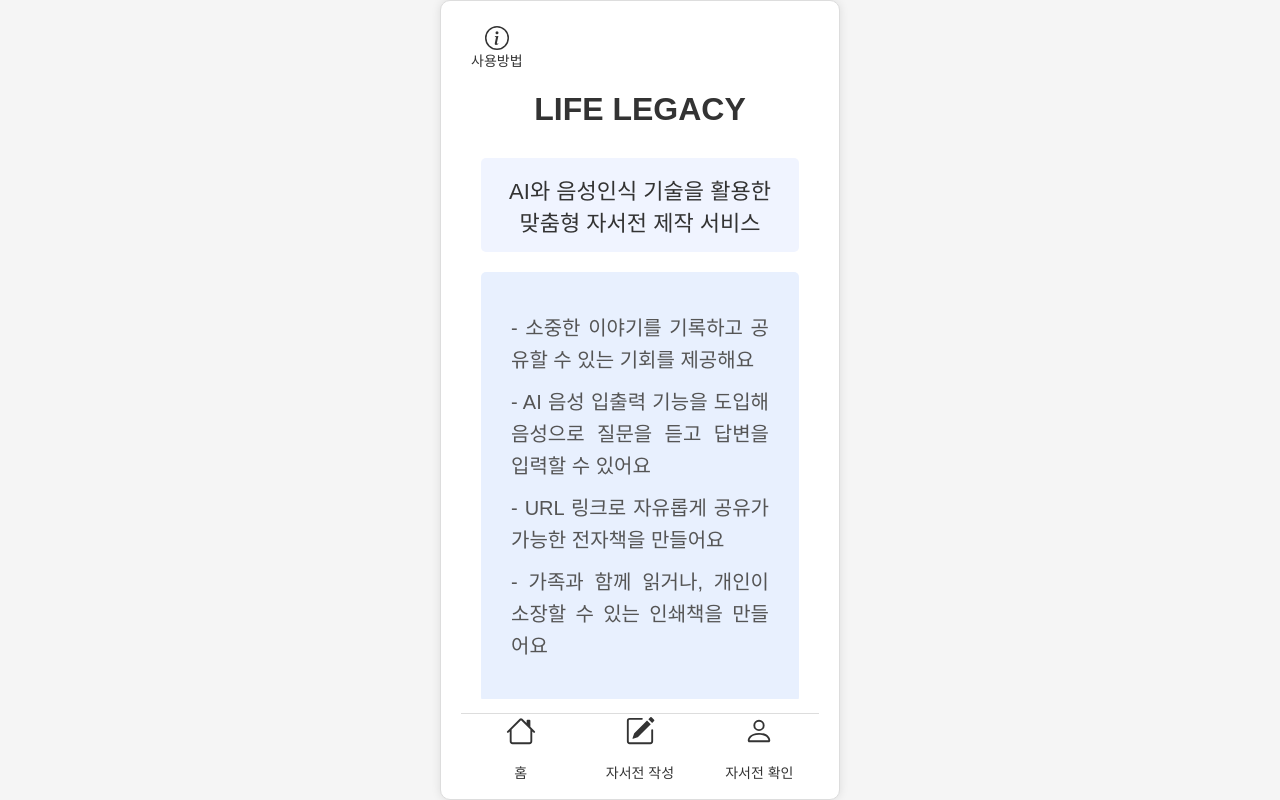
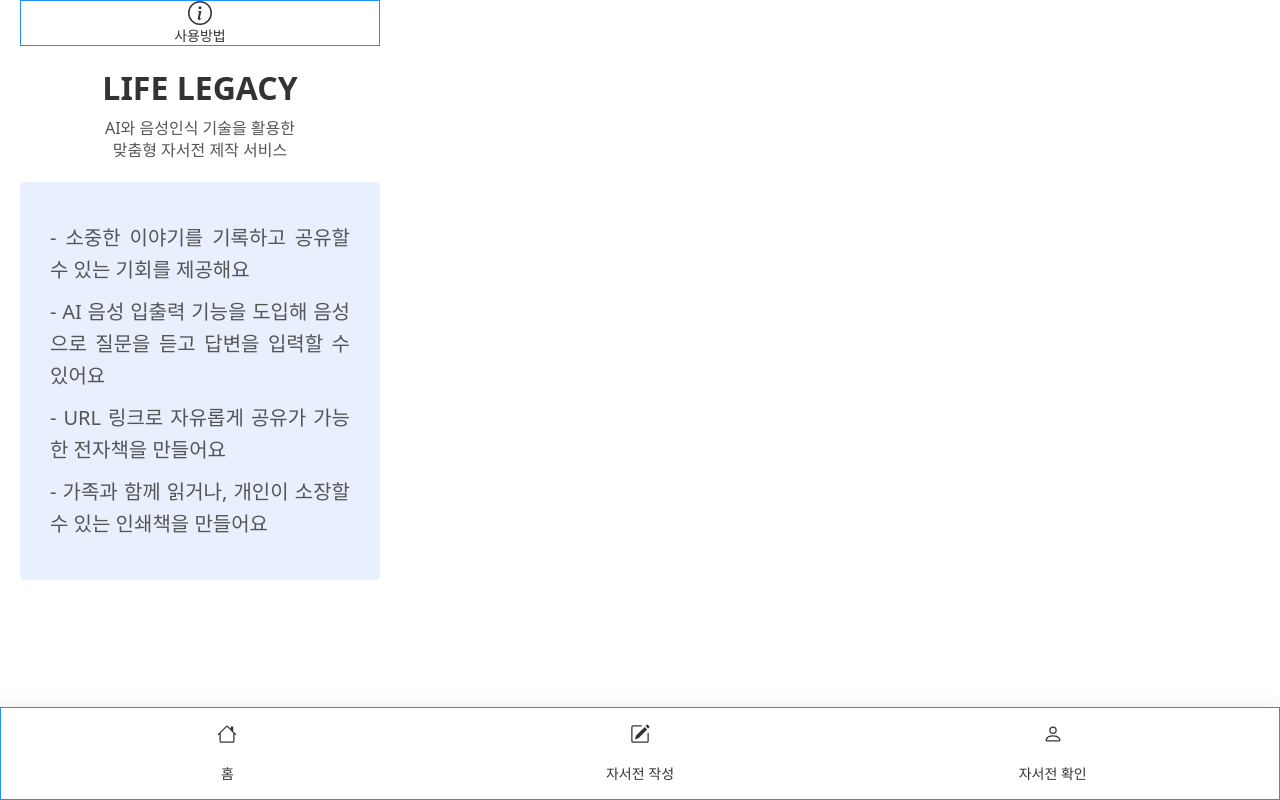
Before and after one commit to AI-Life-Legacy/AI-Life-Legacy, a plain HTML site: page public/home/home.html in a window 1280 px wide. Drawn offline with nearby package versions, Linux system fonts and the light colour scheme; no server answers; files whose address does not match are found by name; a web font is replaced by a local one.

Commit message:
style: 메인화면 스타일링 수정

```diff
--- a/public/home/home.css
+++ b/public/home/home.css
@@ -1,40 +1,30 @@
-body {
-    font-family: Arial, sans-serif;
+@import url("https://cdn.jsdelivr.net/gh/orioncactus/pretendard@v1.3.9/dist/web/variable/pretendardvariable.min.css");
+
+* {
+    font-family: "Pretendard Variable", system-ui;
     margin: 0;
     padding: 0;
-    display: flex;
-    flex-direction: column;
-    justify-content: center;
-    align-items: center;
-    height: 100vh;
-    background-color: #f5f5f5;
+    box-sizing: border-box;
 }
 
 .container {
     width: 100%;
+    min-height:100vh;
     max-width: 600px;
     background-color: white;
+
     display: flex;
     flex-direction: column;
-    border: 1px solid #ddd;
-    border-radius: 10px;
-    overflow: hidden;
-    box-shadow: 0 0 10px rgba(0, 0, 0, 0.1);
-    padding: 20px;
-    box-sizing: border-box;
+    padding: 0px 20px;
     flex-grow: 1;
 }
 
 .header {
-    margin-top: 30px; /* Adjust margin to move header content upwards */
     text-align: center;
-    position: relative;
-    padding-bottom: 20px; /* Add space at the bottom for aesthetic balance */
+    border:1px solid dodgerblue;
 }
 
 .info-icon, .login-container {
-    position: absolute;
-    top: -30px; /* Align icons higher in the header */
     display: flex;
     flex-direction: column;
     align-items: center;
@@ -51,7 +41,6 @@ body {
 }
 
 .info-icon a, .login-container a {
-    padding-top: 5px; /* Add padding between the icon and text */
     color: #333;
     text-decoration: none;
     display: flex;
@@ -69,30 +58,26 @@ body {
     color: #007bff; /* Change color on hover for better UX */
 }
 
-h1 {
-    font-size: 32px;
-    color: #333;
-    margin: 40px 0; /* Add margin to center the title nicely */
-}
-
 .scrollable-content {
     flex-grow: 1;
     overflow-y: auto;
-    margin-bottom: 20px;
-    padding: 0 20px;
-    display: flex;
-    flex-direction: column;
-    margin-top: -50px; /* Move scrollable content upwards */
+}
+
+#title {
+    font-size: 32px;
+    color: #333;
+    text-align: center;
+    margin-top: 20px;
 }
 
 .subtitle {
-    background-color: #f0f4ff;
-    color: #333;
-    padding: 15px 20px;
-    border-radius: 5px;
-    font-size: 22px;
+    color: #555;
+    font-weight: 300;
+
+    font-size: 16px;
+    line-height:1.4;
     text-align: center;
-    margin-top: 20px;
+    margin-top: 8px;
 }
 
 .content {
@@ -115,29 +100,22 @@ h1 {
     width: 100%;
     background-color: white;
     display: flex;
-    justify-content: center;
+    justify-content: space-between;
     align-items: center;
-    height: 60px;
-    margin-top: auto;
-    position: relative; /* 추가 */
+
+    position: absolute;
+    bottom:0;
+    left:0;
+    padding:16px 20px;
+    box-shadow: -2px 0px 20px 0px rgba(0, 0, 0, 0.08);
+    border:1px solid dodgerblue;
 }
 
-.navbar::before {
-    content: '';
-    position: absolute;
-    top: -6px; /* 선을 네비바 위로 5px 올립니다 */
-    left: 0;
+.navbar ul {
     width: 100%;
-    height: 1px;
-    background-color: #ddd;
-}
-.navbar ul {
     list-style-type: none;
-    padding: 0;
-    margin: 0;
     display: flex;
     justify-content: space-around;
-    width: 100%;
 }
 
 .navbar li {
@@ -150,14 +128,14 @@ h1 {
     flex-direction: column;
     justify-content: center;
     align-items: center;
-    padding: 5px;
     color: #333;
     text-decoration: none;
     font-size: 14px;
 }
 
-.navbar a:hover {
-    background-color: #e8f0fe;
+.navbar svg {
+    width: 20px;
+    height: 20px;
 }
 
 @media (min-width: 768px) {
--- a/public/home/home.html
+++ b/public/home/home.html
@@ -10,6 +10,7 @@
 </head>
 <body>
     <div class="container">
+        <!-- Header -->
         <div class="header">
             <div class="info-icon" id="info-icon">
                 <a href="/guide">
@@ -20,21 +21,22 @@
                     <div>사용방법</div>
                 </a>
             </div>
-            <div class="login-container" id="login-container">
+
             <!-- 아이콘과 텍스트는 JavaScript에 의해 동적으로 설정됩니다. -->
+            <div class="login-container" id="login-container"></div>
         </div>
-            <h1>LIFE LEGACY</h1>
-        </div>
+
         <div class="scrollable-content">
+            <h1 id="title">LIFE LEGACY</h1>
             <div class="subtitle">
-                AI와 음성인식 기술을 활용한<br/>
-                맞춤형 자서전 제작 서비스
+                AI와 음성인식 기술을 활용한<br/>맞춤형 자서전 제작 서비스
             </div>
             <div class="content">
                 <p>- 소중한 이야기를 기록하고 공유할 수 있는 기회를 제공해요</p>
                 <p>- AI 음성 입출력 기능을 도입해 음성으로 질문을 듣고 답변을 입력할 수 있어요</p>
                 <p>- URL 링크로 자유롭게 공유가 가능한 전자책을 만들어요</p>
                 <p>- 가족과 함께 읽거나, 개인이 소장할 수 있는 인쇄책을 만들어요</p>
+            </div>
         </div>
     </div>
     <nav class="navbar">
@@ -44,6 +46,5 @@
             <li><a href="/mypage"><svg xmlns="http://www.w3.org/2000/svg" width="30" height="30" fill="currentColor" class="bi bi-person" viewBox="0 0 16 16"><path d="M8 8a3 3 0 1 0 0-6 3 3 0 0 0 0 6m2-3a2 2 0 1 1-4 0 2 2 0 0 1 4 0m4 8c0 1-1 1-1 1H3s-1 0-1-1 1-4 6-4 6 3 6 4m-1-.004c-.001-.246-.154-.986-.832-1.664C11.516 10.68 10.289 10 8 10s-3.516.68-4.168 1.332c-.678.678-.83 1.418-.832 1.664z"/></svg><br>자서전 확인</a></li>
         </ul>
     </nav>
-    </div>
 </body>
 </html>
```
Also changed, not shown: 3 other files. Lines whose indentation alone changed are shown as unchanged.
